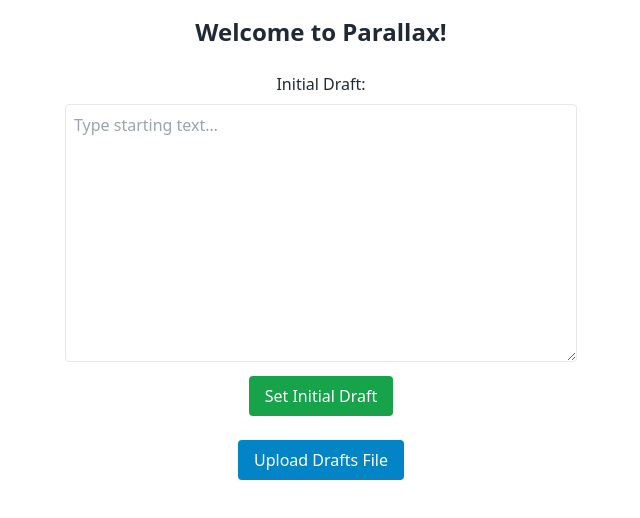
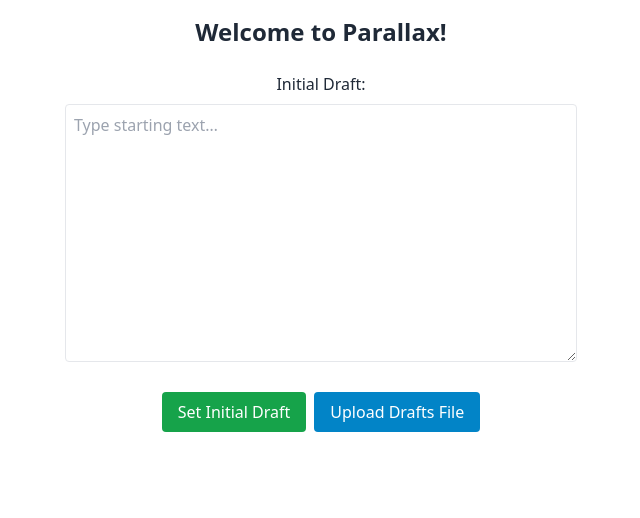
Before and after one commit to degen891/paralax, a React (Create React App) app: page / in a window 1280 px wide. Shown: the top 518 px of the page, without its empty margins (319-959 px from the left). Built offline with nearby package versions, Linux system fonts and the light colour scheme.

Commit message:
Update EditPermutationUI.js

```diff
--- a/src/EditPermutationUI.js
+++ b/src/EditPermutationUI.js
@@ -56,6 +56,7 @@
 // Auto-conditions: specs for removal or insertion
 function getAutoConditions(arr, offset, removedLen) {
   const text = charArrayToString(arr);
+  // console.log('[getAutoConditions] Called. text:', `"${text}"`, 'offset:', offset, 'removedLen:', removedLen);
   if (removedLen > 0) {
     const segmentIds = arr.slice(offset, offset + removedLen).map(c => c.id);
     return [{ type: 'remove', segmentIds }];
@@ -252,7 +253,6 @@
         });
         parsedOutput.nextSuggestionId = maxParsedSuggestionId + 1;
     }
-    // console.log("[parseFullFileContent] Finished parsing:", parsedOutput);
     return parsedOutput;
 }
 
@@ -317,6 +317,7 @@
     </div>
   );
 }
+
 
 export default function EditPermutationUI() {
   const [defaultDraft, setDefaultDraft] = useState("");
@@ -387,7 +388,6 @@
             const firstVisible = visibleDrafts.length > 0 ? visibleDrafts[0] : [];
             setSelectedDraft(firstVisible);
             setCurrentEditText(charArrayToString(firstVisible));
-            // console.log("Selected draft was hidden by filter, selection reset.");
         }
     }
   }, [hideBadEditsActive, visibleDrafts, selectedDraft]);
@@ -853,13 +853,53 @@
       <div className="space-y-2 max-w-lg mx-auto">
         <label className="block text-center">Initial Draft:</label>
         <textarea value={defaultDraft} onChange={e => setDefaultDraft(e.target.value)} className="w-full p-2 border rounded" rows="10" placeholder="Type starting text…"/>
-        <div className="flex justify-center mt-2"><button onClick={initializeDraft} className="bg-green-600 text-white px-4 py-2 rounded hover:bg-green-700">Set Initial Draft</button></div>
       </div>
+
+      {/* Row 1: Initialize, Upload, Download Buttons */}
       <div className="my-4 flex space-x-2 justify-center">
-        <div><input type="file" accept=".txt" style={{ display: 'none' }} ref={fileInputRef} onChange={handleFileUpload}/><button onClick={() => fileInputRef.current && fileInputRef.current.click()} className="bg-sky-600 text-white px-4 py-2 rounded hover:bg-sky-700">Upload Drafts File</button></div>
-        {drafts.length > 0 && (<button onClick={saveAllDraftsToFile} className="bg-purple-600 text-white px-4 py-2 rounded hover:bg-purple-700">Download All Drafts</button>)}
-        {editSuggestions.length > 0 && (<button onClick={() => { setCurrentSuggestionViewIndex(0); setShowSuggestionsDialog(true); }} className="bg-yellow-500 text-white px-4 py-2 rounded hover:bg-yellow-600">View Edit Suggestions ({editSuggestions.length})</button>)}
-        {hasBadEdits && ( // Conditionally render the Hide/Show Bad Edits button
+        <button
+          onClick={initializeDraft}
+          className="bg-green-600 text-white px-4 py-2 rounded hover:bg-green-700"
+        >
+          Set Initial Draft
+        </button>
+        <div>
+          <input
+            type="file"
+            accept=".txt"
+            style={{ display: 'none' }}
+            ref={fileInputRef}
+            onChange={handleFileUpload}
+          />
+          <button
+            onClick={() => fileInputRef.current && fileInputRef.current.click()}
+            className="bg-sky-600 text-white px-4 py-2 rounded hover:bg-sky-700"
+          >
+            Upload Drafts File
+          </button>
+        </div>
+        {drafts.length > 0 && (
+          <button
+            onClick={saveAllDraftsToFile}
+            className="bg-purple-600 text-white px-4 py-2 rounded hover:bg-purple-700"
+          >
+            Download All Drafts
+          </button>
+        )}
+      </div>
+
+      {/* Row 2: View Suggestions and Hide/Show Bad Edits Buttons (Conditional) */}
+      {(editSuggestions.length > 0 || hasBadEdits) && (
+          <div className="my-2 flex space-x-2 justify-center">
+              {editSuggestions.length > 0 && (
+                <button
+                  onClick={() => { setCurrentSuggestionViewIndex(0); setShowSuggestionsDialog(true); }}
+                  className="bg-yellow-500 text-white px-4 py-2 rounded hover:bg-yellow-600"
+                >
+                  View Edit Suggestions ({editSuggestions.length})
+                </button>
+              )}
+              {hasBadEdits && (
                 <button
                     onClick={() => setHideBadEditsActive(prev => !prev)}
                     className={`px-4 py-2 rounded text-white ${hideBadEditsActive ? 'bg-red-500 hover:bg-red-600' : 'bg-indigo-500 hover:bg-indigo-600'}`}
@@ -868,6 +908,7 @@
                 </button>
               )}
           </div>
+      )}
 
       {showSuggestionsDialog && editSuggestions.length > 0 && (
         <SuggestionsDialog
```
Lines whose indentation alone changed are shown as unchanged.
